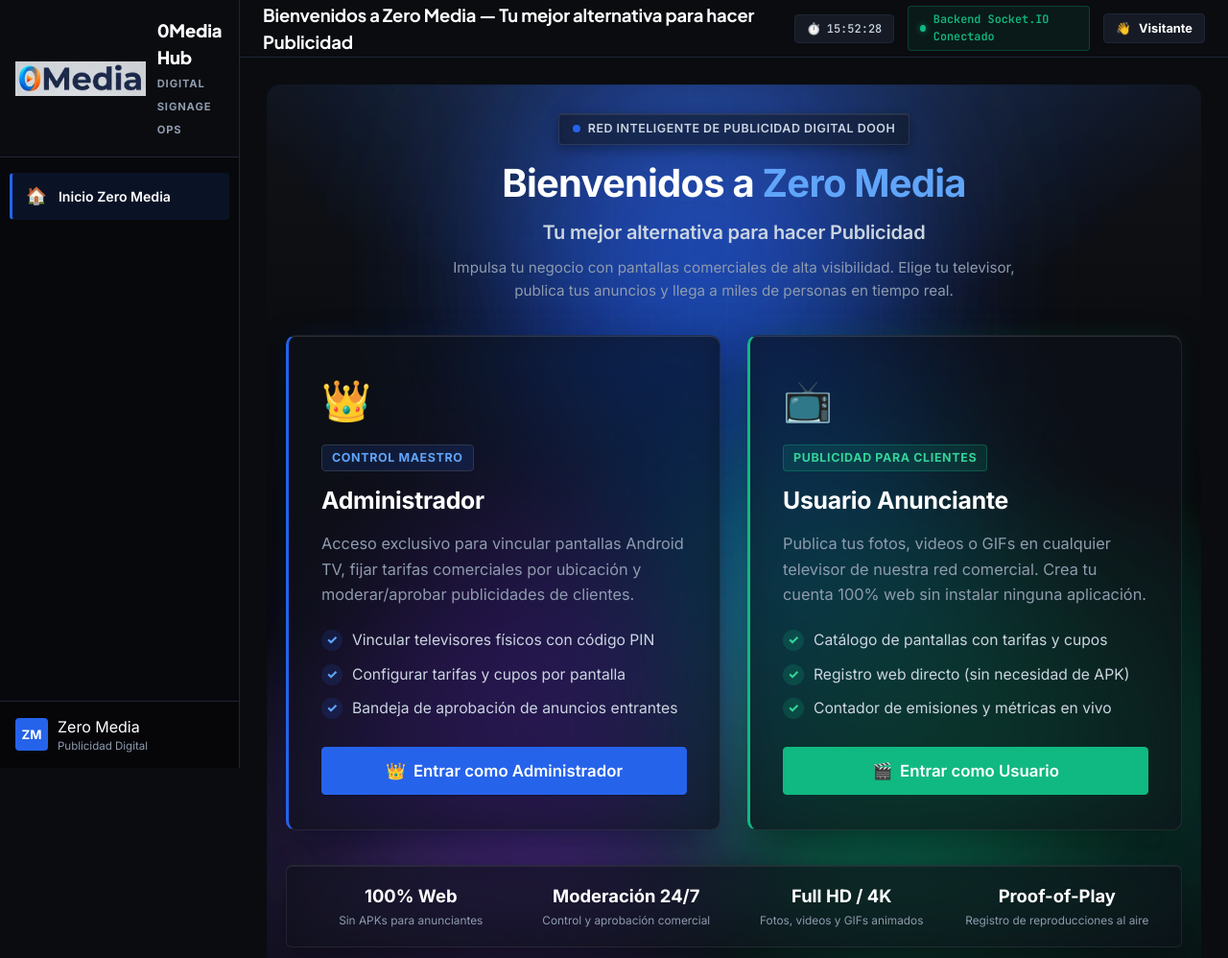
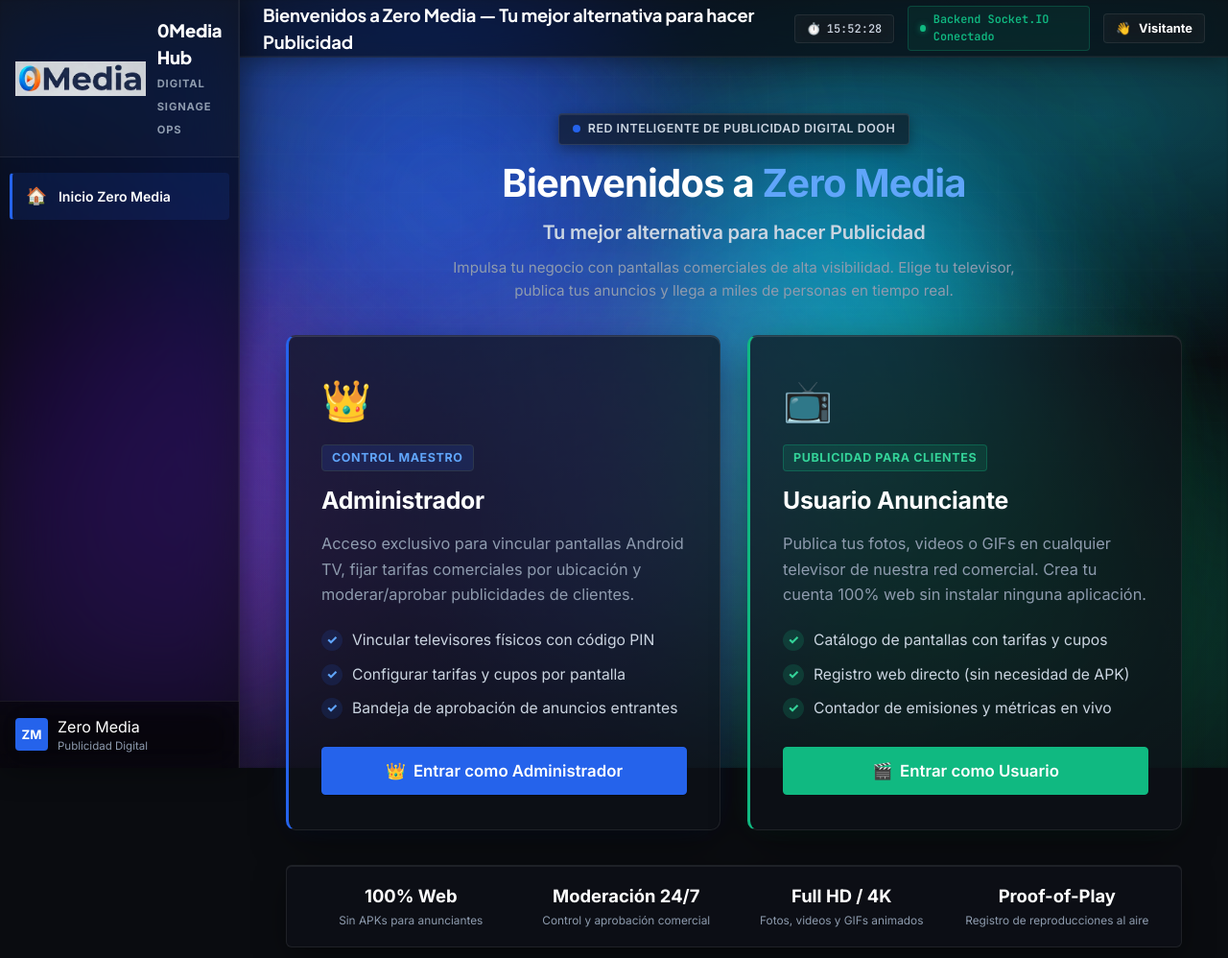
Before and after one commit to Ivanxx16/zero-media, a website: page frontend-web/index.html in a window 1280 px wide. Shown: the top 998 px of the page at 96% size. Drawn offline with Linux system fonts and the light colour scheme; no server answers.

Commit message:
feat: extender fondo liquid glass y efecto translucido a header y sidebar

```diff
--- a/frontend-web/index.html
+++ b/frontend-web/index.html
@@ -12,6 +12,17 @@
 </head>
 
 <body>
+
+  <!-- ================= FONDO GLOBAL LIQUID GLASS ================= -->
+  <div class="liquid-glass-backdrop" aria-hidden="true">
+    <div class="liquid-glass-orb orb-primary"></div>
+    <div class="liquid-glass-orb orb-emerald"></div>
+    <div class="liquid-glass-orb orb-purple"></div>
+    <div class="liquid-glass-orb orb-cyan"></div>
+    <div class="liquid-glass-orb orb-indigo"></div>
+    <div class="liquid-glass-mesh"></div>
+    <div class="liquid-glass-frost"></div>
+  </div>
 
   <!-- ================= SIDEBAR NAVIGATION (SOLO 2 OPCIONES) ================= -->
   <aside class="sidebar">
@@ -98,7 +109,7 @@
       <div class="topbar-right">
         <!-- Reloj Maestro de Emisión DOOH -->
         <div class="master-clock" id="master-clock"
-          style="display: flex; align-items: center; gap: 6px; padding: 5px 12px; background: var(--bg-surface); border: 1px solid var(--border-subtle); border-radius: var(--radius-sm); font-size: 0.75rem; font-family: var(--font-mono); color: var(--text-secondary);">
+          style="display: flex; align-items: center; gap: 6px; padding: 5px 12px; background: rgba(255, 255, 255, 0.04); border: 1px solid rgba(255, 255, 255, 0.08); backdrop-filter: blur(12px); -webkit-backdrop-filter: blur(12px); border-radius: var(--radius-sm); font-size: 0.75rem; font-family: var(--font-mono); color: var(--text-secondary);">
           <span style="color: var(--primary-light);">⏱️</span>
           <span id="master-clock-time">--:--:--</span>
         </div>
@@ -110,7 +121,7 @@
 
         <!-- Perfil del Usuario Activo -->
         <div class="user-profile-badge" id="user-profile-badge"
-          style="display: flex; align-items: center; gap: 8px; padding: 5px 12px; background: var(--bg-surface); border: 1px solid var(--border-subtle); border-radius: var(--radius-sm); font-size: 0.8rem; color: #FFF;">
+          style="display: flex; align-items: center; gap: 8px; padding: 5px 12px; background: rgba(255, 255, 255, 0.04); border: 1px solid rgba(255, 255, 255, 0.08); backdrop-filter: blur(12px); -webkit-backdrop-filter: blur(12px); border-radius: var(--radius-sm); font-size: 0.8rem; color: #FFF;">
           <span id="user-role-icon">👋</span>
           <strong id="user-display-name">Visitante</strong>
         </div>
@@ -138,15 +149,6 @@
 
       <!-- ================= VISTA 0: BIENVENIDOS A ZERO MEDIA ================= -->
       <section class="view-section active" id="view-welcome">
-        <!-- FONDO AMBIENTAL LIQUID GLASS (ORBES FLUIDOS Y REFRACCIÓN DE CRISTAL) -->
-        <div class="liquid-glass-backdrop" aria-hidden="true">
-          <div class="liquid-glass-orb orb-primary"></div>
-          <div class="liquid-glass-orb orb-emerald"></div>
-          <div class="liquid-glass-orb orb-purple"></div>
-          <div class="liquid-glass-orb orb-cyan"></div>
-          <div class="liquid-glass-mesh"></div>
-          <div class="liquid-glass-frost"></div>
-        </div>
 
         <div class="welcome-hero-container">
 
--- a/frontend-web/styles.css
+++ b/frontend-web/styles.css
@@ -101,8 +101,11 @@ body {
 /* ================= SIDEBAR ================= */
 .sidebar {
   width: var(--sidebar-width);
-  background: var(--bg-sidebar);
-  border-right: 1px solid var(--border-subtle);
+  background: rgba(7, 8, 11, 0.72);
+  backdrop-filter: blur(28px) saturate(180%);
+  -webkit-backdrop-filter: blur(28px) saturate(180%);
+  border-right: 1px solid rgba(255, 255, 255, 0.08);
+  box-shadow: 4px 0 30px rgba(0, 0, 0, 0.45), inset -1px 0 0 rgba(255, 255, 255, 0.04);
   display: flex;
   flex-direction: column;
   position: fixed;
@@ -117,8 +120,8 @@ body {
   display: flex;
   align-items: center;
   gap: 12px;
-  border-bottom: 1px solid var(--border-subtle);
-  background: rgba(255, 255, 255, 0.015);
+  border-bottom: 1px solid rgba(255, 255, 255, 0.07);
+  background: rgba(255, 255, 255, 0.02);
 }
 
 .brand-logo {
@@ -205,8 +208,10 @@ body {
 
 .sidebar-footer {
   padding: 14px 16px;
-  border-top: 1px solid var(--border-subtle);
-  background: rgba(0, 0, 0, 0.2);
+  border-top: 1px solid rgba(255, 255, 255, 0.07);
+  background: rgba(0, 0, 0, 0.3);
+  backdrop-filter: blur(16px);
+  -webkit-backdrop-filter: blur(16px);
 }
 
 .user-profile {
@@ -273,13 +278,19 @@ body {
   display: flex;
   flex-direction: column;
   min-height: 100vh;
+  position: relative;
+  z-index: 10;
+  background: transparent;
 }
 
 .topbar {
   height: 60px;
   padding: 0 24px;
-  border-bottom: 1px solid var(--border-subtle);
-  background: var(--bg-topbar);
+  border-bottom: 1px solid rgba(255, 255, 255, 0.08);
+  background: rgba(10, 12, 16, 0.70);
+  backdrop-filter: blur(28px) saturate(180%);
+  -webkit-backdrop-filter: blur(28px) saturate(180%);
+  box-shadow: 0 4px 24px rgba(0, 0, 0, 0.35), inset 0 -1px 0 rgba(255, 255, 255, 0.04);
   display: flex;
   align-items: center;
   justify-content: space-between;
@@ -2538,68 +2549,80 @@ body {
 /* ================= VISTA DE BIENVENIDA HERO: ZERO MEDIA (LIQUID GLASS THEME) ================= */
 #view-welcome {
   position: relative;
-  overflow: hidden;
   border-radius: var(--radius-xl);
   min-height: calc(100vh - 110px);
 }
 
-/* Fondo de cristal líquido con orbes fluidos y gradientes profundos */
+/* Fondo de cristal líquido con orbes fluidos y gradientes profundos en toda la pantalla */
 .liquid-glass-backdrop {
-  position: absolute;
+  position: fixed;
   inset: 0;
+  width: 100vw;
+  height: 100vh;
   pointer-events: none;
   z-index: 0;
   overflow: hidden;
   isolation: isolate;
   background:
-    radial-gradient(ellipse 90% 60% at 50% -15%, rgba(37, 99, 235, 0.20), transparent 70%),
-    radial-gradient(ellipse 70% 50% at 85% 75%, rgba(16, 185, 129, 0.16), transparent 65%),
-    radial-gradient(ellipse 65% 45% at 15% 85%, rgba(139, 92, 246, 0.14), transparent 60%);
+    radial-gradient(ellipse 85% 55% at 5% 10%, rgba(37, 99, 235, 0.24), transparent 60%),
+    radial-gradient(ellipse 70% 50% at 90% 15%, rgba(6, 182, 212, 0.18), transparent 65%),
+    radial-gradient(ellipse 80% 60% at 85% 85%, rgba(16, 185, 129, 0.18), transparent 65%),
+    radial-gradient(ellipse 70% 50% at 10% 85%, rgba(139, 92, 246, 0.20), transparent 60%),
+    radial-gradient(ellipse 65% 50% at 50% 50%, rgba(99, 102, 241, 0.12), transparent 70%);
 }
 
 .liquid-glass-orb {
   position: absolute;
   border-radius: 50%;
-  filter: blur(90px);
+  filter: blur(95px);
   opacity: 0.55;
   mix-blend-mode: screen;
   will-change: transform, border-radius;
 }
 
 .liquid-glass-orb.orb-primary {
-  top: -60px;
-  left: 20%;
+  top: -80px;
+  left: 14%;
+  width: 540px;
+  height: 540px;
+  background: radial-gradient(circle, #2563EB 0%, #1D4ED8 40%, rgba(37, 99, 235, 0) 70%);
+  animation: liquidFloat1 24s ease-in-out infinite alternate;
+}
+
+.liquid-glass-orb.orb-emerald {
+  bottom: 20px;
+  right: 8%;
+  width: 500px;
+  height: 500px;
+  background: radial-gradient(circle, #10B981 0%, #059669 45%, rgba(16, 185, 129, 0) 70%);
+  animation: liquidFloat2 28s ease-in-out infinite alternate;
+}
+
+.liquid-glass-orb.orb-purple {
+  bottom: 40px;
+  left: -60px;
+  width: 480px;
+  height: 480px;
+  background: radial-gradient(circle, #8B5CF6 0%, #6D28D9 50%, rgba(139, 92, 246, 0) 70%);
+  animation: liquidFloat3 26s ease-in-out infinite alternate;
+}
+
+.liquid-glass-orb.orb-cyan {
+  top: 10%;
+  right: 15%;
+  width: 420px;
+  height: 420px;
+  background: radial-gradient(circle, #06B6D4 0%, #0284C7 50%, rgba(6, 182, 212, 0) 70%);
+  animation: liquidFloat4 30s ease-in-out infinite alternate;
+}
+
+.liquid-glass-orb.orb-indigo {
+  top: 40%;
+  left: 30%;
   width: 460px;
   height: 460px;
-  background: radial-gradient(circle, #2563EB 0%, #1D4ED8 40%, rgba(37, 99, 235, 0) 70%);
-  animation: liquidFloat1 22s ease-in-out infinite alternate;
-}
-
-.liquid-glass-orb.orb-emerald {
-  bottom: 40px;
-  right: 12%;
-  width: 420px;
-  height: 420px;
-  background: radial-gradient(circle, #10B981 0%, #059669 45%, rgba(16, 185, 129, 0) 70%);
-  animation: liquidFloat2 26s ease-in-out infinite alternate;
-}
-
-.liquid-glass-orb.orb-purple {
-  bottom: 80px;
-  left: 10%;
-  width: 380px;
-  height: 380px;
-  background: radial-gradient(circle, #8B5CF6 0%, #6D28D9 50%, rgba(139, 92, 246, 0) 70%);
-  animation: liquidFloat3 24s ease-in-out infinite alternate;
-}
-
-.liquid-glass-orb.orb-cyan {
-  top: 35%;
-  right: 25%;
-  width: 320px;
-  height: 320px;
-  background: radial-gradient(circle, #06B6D4 0%, #0284C7 50%, rgba(6, 182, 212, 0) 70%);
-  animation: liquidFloat4 28s ease-in-out infinite alternate;
+  background: radial-gradient(circle, #6366F1 0%, #4338CA 50%, rgba(99, 102, 241, 0) 70%);
+  animation: liquidFloat5 32s ease-in-out infinite alternate;
 }
 
 .liquid-glass-mesh {
@@ -2609,16 +2632,16 @@ body {
     linear-gradient(rgba(255, 255, 255, 0.025) 1px, transparent 1px),
     linear-gradient(90deg, rgba(255, 255, 255, 0.025) 1px, transparent 1px);
   background-size: 40px 40px;
-  mask-image: radial-gradient(ellipse 80% 70% at 50% 40%, #000 40%, transparent 85%);
-  -webkit-mask-image: radial-gradient(ellipse 80% 70% at 50% 40%, #000 40%, transparent 85%);
-  opacity: 0.55;
+  mask-image: radial-gradient(ellipse 85% 75% at 50% 45%, #000 45%, transparent 85%);
+  -webkit-mask-image: radial-gradient(ellipse 85% 75% at 50% 45%, #000 45%, transparent 85%);
+  opacity: 0.50;
 }
 
 .liquid-glass-frost {
   position: absolute;
   inset: 0;
-  backdrop-filter: blur(1px);
-  -webkit-backdrop-filter: blur(1px);
+  backdrop-filter: blur(1.5px);
+  -webkit-backdrop-filter: blur(1.5px);
   background: linear-gradient(180deg, rgba(255, 255, 255, 0.03) 0%, transparent 35%, rgba(10, 12, 16, 0.35) 100%);
 }
 
@@ -2644,6 +2667,12 @@ body {
   0% { transform: translate(0, 0) scale(0.9); }
   50% { transform: translate(-40px, 60px) scale(1.12); }
   100% { transform: translate(50px, -30px) scale(1); }
+}
+
+@keyframes liquidFloat5 {
+  0% { transform: translate(0, 0) scale(1); border-radius: 50% 50% 45% 55% / 55% 45% 55% 45%; }
+  50% { transform: translate(50px, -45px) scale(1.12); border-radius: 44% 56% 58% 42% / 46% 54% 46% 54%; }
+  100% { transform: translate(-35px, 35px) scale(0.94); border-radius: 54% 46% 48% 52% / 52% 48% 52% 48%; }
 }
 
 @media (prefers-reduced-motion: reduce) {
```
Also changed, not shown: 1 other file.
